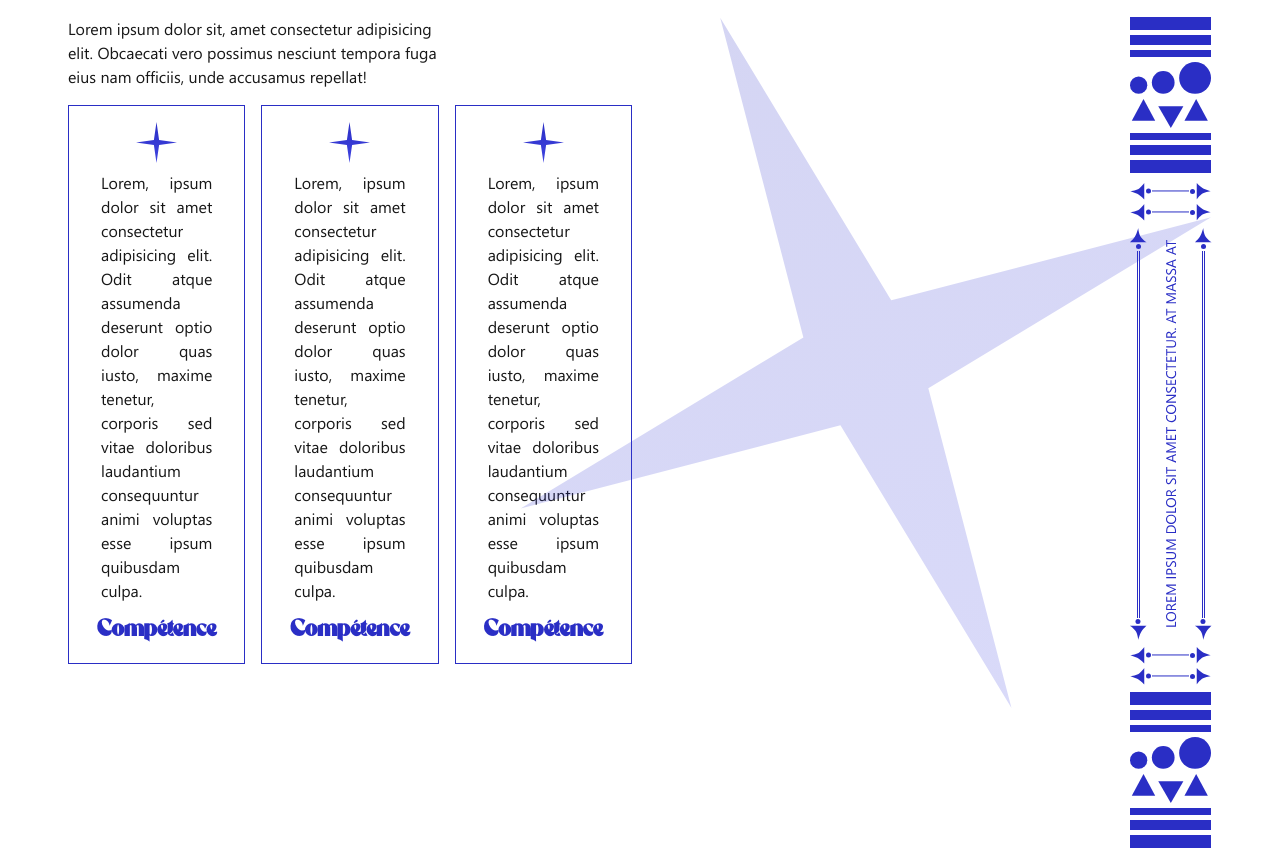
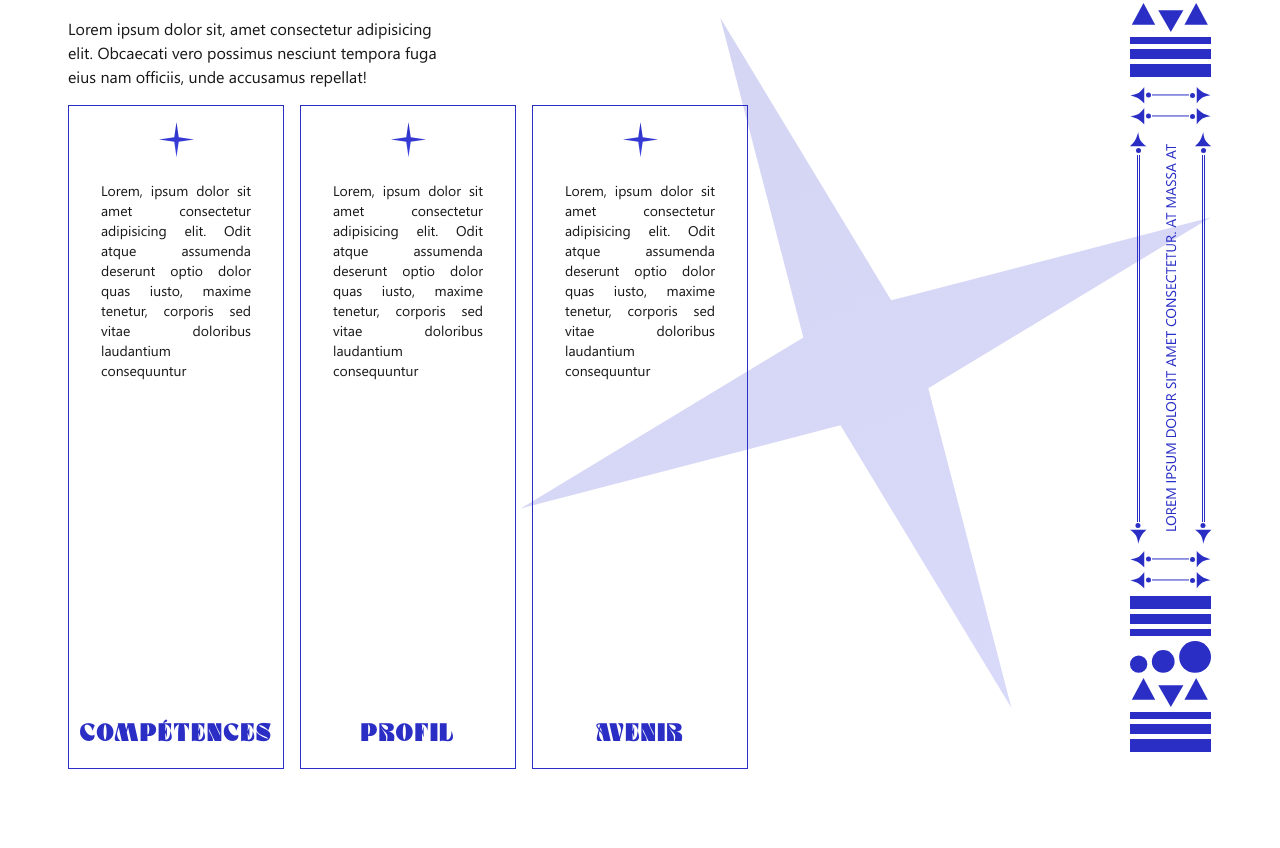
Before and after one commit to Aihos/portfolio2025, a Next.js app: page /home in a window 1280 px wide. Shown: the part 719-1567 px from the top of the page. After the commit the page ends 1488 px from the top, so only its background shows below. Built offline with nearby package versions, Linux system fonts and the light colour scheme.

Commit message:
ajout componentProject

```diff
--- a/app/(pages)/_components/svg/coteBar.tsx
+++ b/app/(pages)/_components/svg/coteBar.tsx
@@ -2,7 +2,7 @@
 export default function CoteBar(){
 
     return(
-        <svg className="absolute right-0" width="82" height="831" viewBox="0 0 82 831" fill="none" xmlns="http://www.w3.org/2000/svg">
+        <svg className="absolute right-0 top-0" width="82" height="831" viewBox="0 0 82 831" fill="none" xmlns="http://www.w3.org/2000/svg">
 <rect width="81" height="13" fill="#2A2EC5"/>
 <rect y="33" width="81" height="7" fill="#2A2EC5"/>
 <rect y="18" width="81" height="10" fill="#2A2EC5"/>
--- a/app/(pages)/home/_components/cardText.tsx
+++ b/app/(pages)/home/_components/cardText.tsx
@@ -1,15 +1,19 @@
 import StarSvg from "../../_components/svg/star";
 
 
-export default function CardText(){
+export default function CardText({titre} : {titre:string}){
 
     return(
         <div className="flex flex-col justify-between items-center h-full w-full border-1 border-[#2A2EC5] px-8 py-4 gap-2 ">
 <StarSvg />
-<p className="text-justify">
-    Lorem, ipsum dolor sit amet consectetur adipisicing elit. Odit atque assumenda deserunt optio dolor quas iusto, maxime tenetur, corporis sed vitae doloribus laudantium consequuntur animi voluptas esse ipsum quibusdam culpa.
+<div className="h-full pt-4">
+    <p className="text-justify text-sm">
+    Lorem, ipsum dolor sit amet consectetur adipisicing elit. Odit atque assumenda deserunt optio dolor quas iusto, maxime tenetur, corporis sed vitae doloribus laudantium consequuntur
 </p>
-<h3 className="text-primary text-center">Compétence</h3>
+</div>
+
+
+<h3 className="text-primary text-center uppercase">{titre}</h3>
 </div>
     )
 }
--- a/app/(pages)/home/_components/profilHome.tsx
+++ b/app/(pages)/home/_components/profilHome.tsx
@@ -3,22 +3,19 @@ import CoteBar from "../../_components/svg/coteBar";
 import CardText from "./cardText";
 
 
-export default function ProfilHome(){
+export default function ProfilHome() {
 
-    return(
-        <div className="relative min-h-[80vh]">
-<h2 className="text-primary uppercase ">Profil</h2>
-<CoteBar />
-<Bluestarsvg />
-<p className="max-w-1/3">Lorem ipsum dolor sit, amet consectetur adipisicing elit. Obcaecati vero possimus nesciunt tempora fuga eius nam officiis, unde accusamus repellat!</p>
-      <div className="grid grid-cols-6 gap-4 mt-4">
-        <CardText />
-        <CardText />
-        <CardText />
-
-      </div>
-
-
+    return (
+        <div className="relative min-h-[100vh] h-full">
+            <h2 className="text-primary uppercase ">Profil</h2>
+            <CoteBar />
+            <Bluestarsvg />
+            <p className="max-w-1/3">Lorem ipsum dolor sit, amet consectetur adipisicing elit. Obcaecati vero possimus nesciunt tempora fuga eius nam officiis, unde accusamus repellat!</p>
+            <div className="grid grid-cols-5 gap-4 mt-4 w-full min-h-[83vh] h-full">
+                <CardText titre={"Compétences"} />
+                <CardText titre={"Profil"} />
+                <CardText titre={"Avenir"} />
+            </div>
         </div>
     )
 }
--- /dev/null
+++ b/app/(pages)/home/_components/projectHome.tsx
@@ -0,0 +1,13 @@
+import Bluestarsvg from "../../_components/svg/bluestar";
+
+
+export default function ProjectHome(){
+
+    return(
+          <div className="relative min-h-[100vh] h-full">
+                    <h2 className="text-primary uppercase ">Projets</h2>
+                    <Bluestarsvg />
+                    <p className="max-w-1/3">Lorem ipsum dolor sit, amet consectetur adipisicing elit. Obcaecati vero possimus nesciunt tempora fuga eius nam officiis, unde accusamus repellat!</p>
+        </div>
+    )
+}
--- a/app/globals.css
+++ b/app/globals.css
@@ -48,12 +48,14 @@ h1, h2, h3, h4, h5, h6 {
 h1, h2{
   font-size: 4rem;
   font-weight: 800;
+    letter-spacing: 0.05em;
 
 }
 
 h3{
   font-size: 1.5rem;
   font-weight: 600;
+  letter-spacing: 0.1em;
 }
 
 .button ,p{
```
